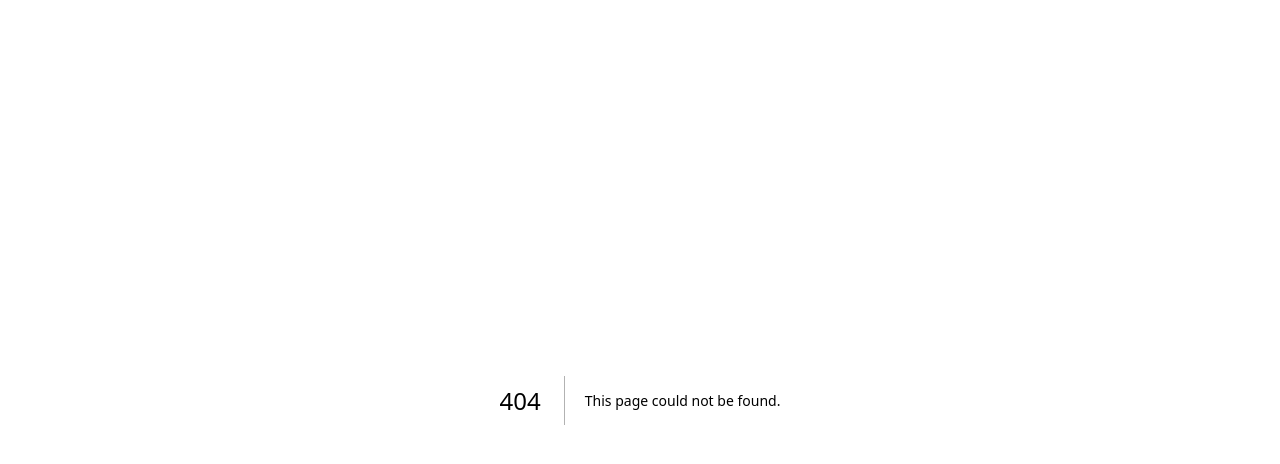
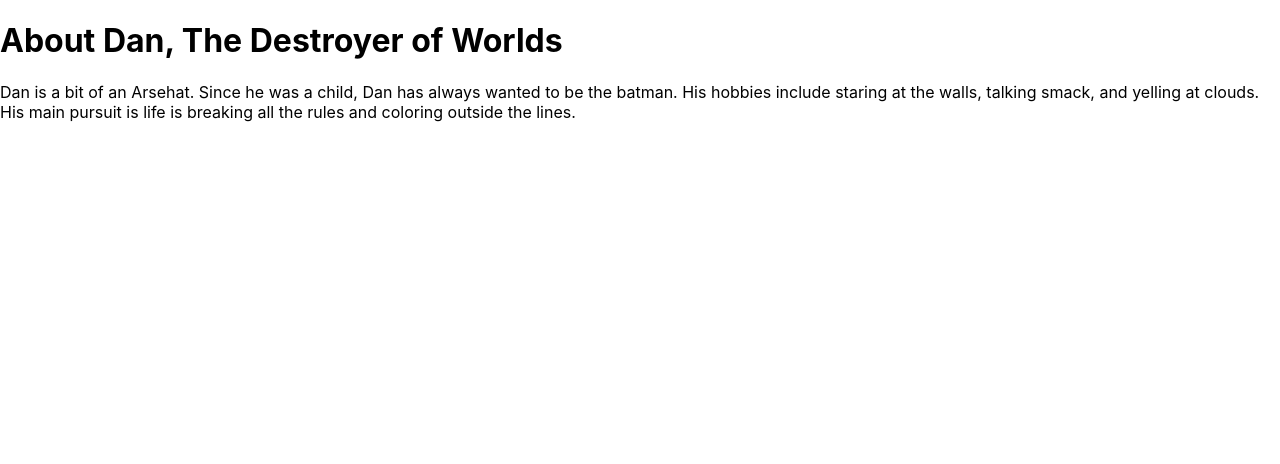
Before and after one commit to dcgoodwin2112/lunchdev-react-holiday-2022, a Next.js app: page /about in a window 1280 px wide. Before the commit this address had no page. Shown: the top 464 px of the page. Built offline with nearby package versions, Linux system fonts and the light colour scheme.

Commit message:
Add dynamic about page.

```diff
--- /dev/null
+++ b/app/about/page.tsx
@@ -0,0 +1,105 @@
+"use client";
+import { useEffect, useReducer } from "react";
+
+const INIT = {
+  title: "",
+  firstThing: "",
+  childhoodThing: "",
+  hobbies: {
+    one: "",
+    two: "",
+    three: "",
+  },
+  mainThing: "",
+};
+
+type Content = typeof INIT;
+
+const titles = [
+  "The Destroyer of Worlds",
+  "Maker of Sandwiches",
+  "Grower of Beards",
+  "Consumer of Leftovers",
+  "Wearer of Mis-matched Socks",
+];
+const firstThings = [
+  "a swell chap",
+  "a bit of an Arsehat",
+  "not all that great with people",
+  "someone we don't really care to talk about",
+  "a figment of our collective imaginations",
+  "not the droid you are looking for",
+];
+const childhoodThings = [
+  "not really been all that skilled at well... anything",
+  "had lofty goals such as world conquest and teaching ducks how to recognize road signs",
+  "believed in reincarnation and that he was actually a jellyfish in a past life",
+  "always wanted to be the batman",
+  "gotten a sick and twisted sense of enjoyment from putting fish in the microwave",
+];
+const hobbies = [
+  "staring at the walls",
+  "pondering existence",
+  "yelling at clouds",
+  "baking cookies",
+  "talking smack",
+  "sobbing quietly in the fetal position",
+];
+const mainThings = [
+  "slappin' da bass",
+  "shipping poorly written code and testing it in prod",
+  "being the very best, the best there ever was. To catch them is his real test. To train them is his cause",
+  "breaking all the rules and coloring outside the lines"
+];
+
+export default function About() {
+  const contentDispatch = (state: Content, action: { type: "update" }) => {
+    const getRandomValue = (values: string[]) => {
+      return values[Math.floor(Math.random() * values.length)];
+    };
+
+    const getRandomValues = (values: string[], num = 3) => {
+      const length = values.length;
+      if (length < num) throw new Error("Input array length is less than num");
+      values.sort(() => (Math.random() > Math.random() ? 1 : -1));
+      return values.slice(0, num);
+    };
+
+    if (action.type === "update") {
+      const [one, two, three] = getRandomValues(hobbies);
+      return {
+        title: getRandomValue(titles),
+        firstThing: getRandomValue(firstThings),
+        childhoodThing: getRandomValue(childhoodThings),
+        hobbies: {
+          one,
+          two,
+          three,
+        },
+        mainThing: getRandomValue(mainThings),
+      };
+    }
+    return state;
+  };
+
+  const [content, dispatch] = useReducer(contentDispatch, INIT);
+
+  useEffect(() => {
+    if (content.title === "") dispatch({ type: "update" });
+  }, [content, dispatch]);
+
+  if (content.title === "") {
+    return <>Loading...</>;
+  }
+  return (
+    <main>
+      <h1>About Dan, {content.title}</h1>
+      <p>
+        Dan is {content.firstThing}. Since he was a child, Dan has{" "}
+        {content.childhoodThing}. His hobbies include{" "}
+        {`${content.hobbies.one}, ${content.hobbies.two}, and ${content.hobbies.three}`}
+        . His main pursuit is life is {content.mainThing}.
+      </p>
+    </main>
+  );
+}
```
